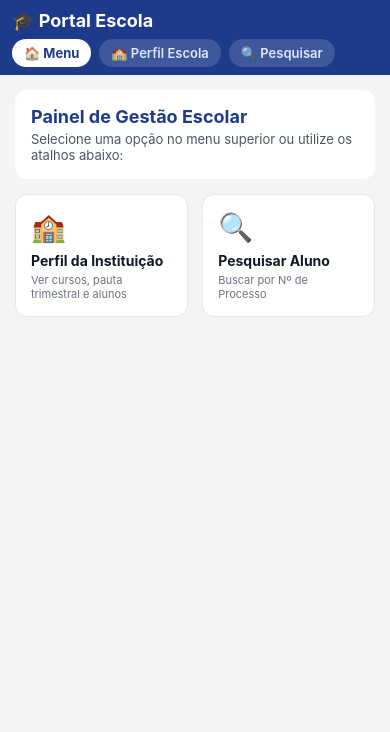
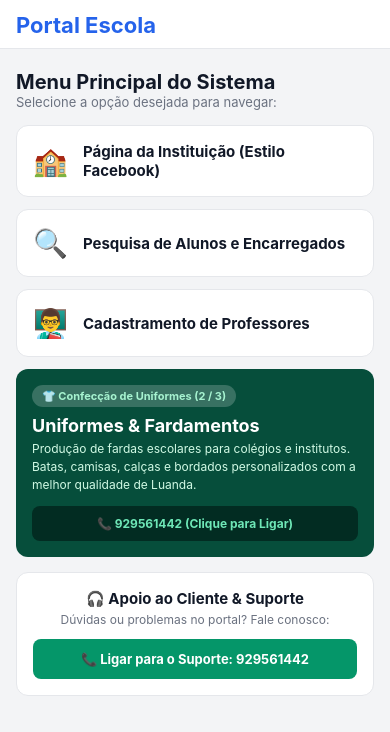
Before and after one commit to lucasbandej-boop/portal-escola-app-, a React Native app: screen / in a window 390 px wide. Shown: the top 732 px of the page. Built offline with nearby package versions, Linux system fonts and the light colour scheme.

Commit message:
Restaura o menu original da imagem

```diff
--- a/App.js
+++ b/App.js
@@ -5,7 +5,7 @@ import {
 } from 'react-native';
 import { createClient } from '@supabase/supabase-js';
 
-// Componente do Perfil da Instituição
+// Importa o perfil atualizado
 import PerfilInstituicao from './PerfilInstituicao';
 
 const SUPABASE_URL = 'https://oqllnyyoktxjdemyxtpb.supabase.co';
@@ -14,7 +14,7 @@ const SUPABASE_ANON_KEY = 'eyJhbGciOiJIUzI1NiIsInR5cCI6IkpXVCJ9.eyJpc3MiOiJzdXBh
 export const supabase = createClient(SUPABASE_URL, SUPABASE_ANON_KEY);
 
 export default function App() {
-  const [tela, setTela] = useState('menu'); // Inicia no MENU PRINCIPAL
+  const [tela, setTela] = useState('menu');
   const [loading, setLoading] = useState(false);
   const [session, setSession] = useState(null);
   const [instituicao, setInstituicao] = useState(null);
@@ -62,65 +62,87 @@ export default function App() {
     <SafeAreaView style={{ flex: 1, backgroundColor: '#F3F4F6' }}>
       <StatusBar barStyle="dark-content" />
 
-      {/* CABEÇALHO GLOBAL COM MENU DE NAVEGAÇÃO */}
-      <View style={styles.topBar}>
-        <Text style={styles.topLogo}>🎓 Portal Escola</Text>
-        <ScrollView horizontal showsHorizontalScrollIndicator={false} style={styles.navMenu}>
-          <TouchableOpacity
-            style={[styles.navBtn, tela === 'menu' && styles.navBtnActive]}
-            onPress={() => setTela('menu')}
-          >
-            <Text style={[styles.navText, tela === 'menu' && styles.navTextActive]}>🏠 Menu</Text>
+      {/* CABEÇALHO FIXO DO PORTAL */}
+      <View style={styles.headerSimples}>
+        <Text style={styles.topLogo}>Portal Escola</Text>
+        {tela !== 'menu' && (
+          <TouchableOpacity style={styles.btnVoltar} onPress={() => setTela('menu')}>
+            <Text style={styles.btnVoltarTexto}>⬅️ Voltar ao Menu</Text>
+          </TouchableOpacity>
+        )}
+      </View>
+
+      {/* MENU PRINCIPAL (IGUAL AO PRINT) */}
+      {tela === 'menu' && (
+        <ScrollView style={styles.container}>
+          <Text style={styles.tituloMenu}>Menu Principal do Sistema</Text>
+          <Text style={styles.subTituloMenu}>Selecione a opção desejada para navegar:</Text>
+
+          {/* CARD 1: PÁGINA DA INSTITUIÇÃO */}
+          <TouchableOpacity style={styles.cardMenu} onPress={() => setTela('instituicao')}>
+            <Text style={styles.iconCard}>🏫</Text>
+            <View style={styles.textCardContainer}>
+              <Text style={styles.tituloCard}>Página da Instituição (Estilo Facebook)</Text>
+            </View>
           </TouchableOpacity>
 
-          <TouchableOpacity
-            style={[styles.navBtn, tela === 'instituicao' && styles.navBtnActive]}
-            onPress={() => setTela('instituicao')}
-          >
-            <Text style={[styles.navText, tela === 'instituicao' && styles.navTextActive]}>🏫 Perfil Escola</Text>
+          {/* CARD 2: PESQUISA DE ALUNOS */}
+          <TouchableOpacity style={styles.cardMenu} onPress={() => setTela('pesquisa')}>
+            <Text style={styles.iconCard}>🔍</Text>
+            <View style={styles.textCardContainer}>
+              <Text style={styles.tituloCard}>Pesquisa de Alunos e Encarregados</Text>
+            </View>
           </TouchableOpacity>
 
+          {/* CARD 3: CADASTRAMENTO DE PROFESSORES */}
+          <TouchableOpacity style={styles.cardMenu} onPress={() => Alert.alert('Aviso', 'Ecrã de cadastramento')}>
+            <Text style={styles.iconCard}>👨‍🏫</Text>
+            <View style={styles.textCardContainer}>
+              <Text style={styles.tituloCard}>Cadastramento de Professores</Text>
+            </View>
+          </TouchableOpacity>
+
+          {/* BANNER DE PUBLICIDADE VERDE */}
           <TouchableOpacity
-            style={[styles.navBtn, tela === 'pesquisa' && styles.navBtnActive]}
-            onPress={() => setTela('pesquisa')}
+            style={styles.bannerVerde}
+            onPress={() => Linking.openURL('tel:929561442')}
           >
-            <Text style={[styles.navText, tela === 'pesquisa' && styles.navTextActive]}>🔍 Pesquisar</Text>
+            <View style={styles.badgeVerde}>
+              <Text style={styles.badgeText}>👕 Confecção de Uniformes (2 / 3)</Text>
+            </View>
+            <Text style={styles.tituloPubVerde}>Uniformes & Fardamentos</Text>
+            <Text style={styles.descPubVerde}>
+              Produção de fardas escolares para colégios e institutos. Batas, camisas, calças e bordados personalizados com a melhor qualidade de Luanda.
+            </Text>
+            <View style={styles.btnLigarVerde}>
+              <Text style={styles.btnLigarTexto}>📞 929561442 (Clique para Ligar)</Text>
+            </View>
           </TouchableOpacity>
-        </ScrollView>
-      </View>
 
-      {/* CONTEÚDO DINÂMICO DEPENDENDO DA TELA */}
-      {tela === 'menu' && (
-        <ScrollView style={styles.container}>
-          <View style={styles.cardHeader}>
-            <Text style={styles.welcomeTitle}>Painel de Gestão Escolar</Text>
-            <Text style={styles.welcomeSub}>Selecione uma opção no menu superior ou utilize os atalhos abaixo:</Text>
-          </View>
-
-          <View style={styles.gridMenu}>
-            <TouchableOpacity style={styles.gridItem} onPress={() => setTela('instituicao')}>
-              <Text style={styles.gridIcon}>🏫</Text>
-              <Text style={styles.gridTitle}>Perfil da Instituição</Text>
-              <Text style={styles.gridDesc}>Ver cursos, pauta trimestral e alunos</Text>
-            </TouchableOpacity>
-
-            <TouchableOpacity style={styles.gridItem} onPress={() => setTela('pesquisa')}>
-              <Text style={styles.gridIcon}>🔍</Text>
-              <Text style={styles.gridTitle}>Pesquisar Aluno</Text>
-              <Text style={styles.gridDesc}>Buscar por Nº de Processo</Text>
+          {/* CARD DE SUPORTE */}
+          <View style={styles.cardSuporte}>
+            <Text style={styles.tituloSuporte}>🎧 Apoio ao Cliente & Suporte</Text>
+            <Text style={styles.subSuporte}>Dúvidas ou problemas no portal? Fale conosco:</Text>
+            <TouchableOpacity
+              style={styles.btnSuporte}
+              onPress={() => Linking.openURL('tel:929561442')}
+            >
+              <Text style={styles.btnSuporteTexto}>📞 Ligar para o Suporte: 929561442</Text>
             </TouchableOpacity>
           </View>
         </ScrollView>
       )}
 
+      {/* TELA DO PERFIL */}
       {tela === 'instituicao' && (
-        <PerfilInstituicao instituicao={instituicao} />
+        <PerfilInstituicao />
       )}
 
+      {/* TELA DE PESQUISA */}
       {tela === 'pesquisa' && (
         <ScrollView style={styles.container}>
-          <View style={styles.card}>
-            <Text style={styles.title}>Consultar Aluno</Text>
+          <View style={styles.cardForm}>
+            <Text style={styles.tituloCard}>Consultar Aluno</Text>
             <TextInput
               style={styles.input}
               placeholder="Digite o Nº de Processo"
@@ -128,7 +150,7 @@ export default function App() {
               onChangeText={setNumProcPesquisa}
               keyboardType="numeric"
             />
-            <TouchableOpacity style={styles.btnPrimary} onPress={pesquisarAluno}>
+            <TouchableOpacity style={styles.btnBuscar} onPress={pesquisarAluno}>
               <Text style={styles.btnText}>Pesquisar</Text>
             </TouchableOpacity>
 
@@ -138,7 +160,6 @@ export default function App() {
               <View style={styles.resultBox}>
                 <Text style={styles.resultName}>{resultadoPesquisa.nome}</Text>
                 <Text style={styles.resultInfo}>Processo: {resultadoPesquisa.numero_processo}</Text>
-                <Text style={styles.resultInfo}>Turma/Curso: {resultadoPesquisa.curso_turma || 'N/A'}</Text>
               </View>
             )}
           </View>
@@ -149,29 +170,39 @@ export default function App() {
 }
 
 const styles = StyleSheet.create({
-  topBar: { backgroundColor: '#1E3A8A', paddingTop: 10, paddingBottom: 8, paddingHorizontal: 12 },
-  topLogo: { color: '#FFF', fontSize: 18, fontWeight: 'bold', marginBottom: 8 },
-  navMenu: { flexDirection: 'row' },
-  navBtn: { paddingVertical: 6, paddingHorizontal: 12, borderRadius: 20, backgroundColor: 'rgba(255,255,255,0.15)', marginRight: 8 },
-  navBtnActive: { backgroundColor: '#FFF' },
-  navText: { color: '#E0E7FF', fontWeight: '600', fontSize: 13 },
-  navTextActive: { color: '#1E3A8A', fontWeight: 'bold' },
+  headerSimples: { backgroundColor: '#FFF', paddingHorizontal: 16, paddingTop: 12, paddingBottom: 10, flexDirection: 'row', justifyContent: 'space-between', alignItems: 'center', borderBottomWidth: 1, borderBottomColor: '#E5E7EB' },
+  topLogo: { color: '#2563EB', fontSize: 22, fontWeight: 'bold' },
+  btnVoltar: { backgroundColor: '#E5E7EB', paddingHorizontal: 10, paddingVertical: 5, borderRadius: 6 },
+  btnVoltarTexto: { fontSize: 12, color: '#1F2937', fontWeight: 'bold' },
 
-  container: { flex: 1, padding: 15 },
-  cardHeader: { backgroundColor: '#FFF', padding: 16, borderRadius: 12, marginBottom: 15 },
-  welcomeTitle: { fontSize: 18, fontWeight: 'bold', color: '#1E3A8A' },
-  welcomeSub: { fontSize: 13, color: '#4B5563', marginTop: 4 },
+  container: { flex: 1, padding: 16, backgroundColor: '#F3F4F6' },
+  tituloMenu: { fontSize: 20, fontWeight: 'bold', color: '#111827', marginTop: 5 },
+  subTituloMenu: { fontSize: 13, color: '#6B7280', marginBottom: 15 },
 
-  gridMenu: { flexDirection: 'row', justifyContent: 'space-between', flexWrap: 'wrap' },
-  gridItem: { backgroundColor: '#FFF', width: '48%', padding: 15, borderRadius: 12, marginBottom: 15, borderWidth: 1, borderColor: '#E5E7EB' },
-  gridIcon: { fontSize: 28, marginBottom: 8 },
-  gridTitle: { fontSize: 14, fontWeight: 'bold', color: '#111827' },
-  gridDesc: { fontSize: 11, color: '#6B7280', marginTop: 4 },
+  cardMenu: { backgroundColor: '#FFF', borderRadius: 12, padding: 16, flexDirection: 'row', alignItems: 'center', marginBottom: 12, borderWidth: 1, borderColor: '#E5E7EB' },
+  iconCard: { fontSize: 28, marginRight: 15 },
+  textCardContainer: { flex: 1 },
+  tituloCard: { fontSize: 15, fontWeight: 'bold', color: '#111827' },
 
-  card: { backgroundColor: '#FFF', padding: 16, borderRadius: 12 },
-  title: { fontSize: 16, fontWeight: 'bold', color: '#1E3A8A', marginBottom: 12 },
-  input: { borderWidth: 1, borderColor: '#D1D5DB', borderRadius: 8, padding: 10, marginBottom: 12 },
-  btnPrimary: { backgroundColor: '#2563EB', padding: 12, borderRadius: 8, alignItems: 'center' },
+  // BANNER VERDE
+  bannerVerde: { backgroundColor: '#064E3B', borderRadius: 12, padding: 16, marginBottom: 15 },
+  badgeVerde: { backgroundColor: 'rgba(255,255,255,0.2)', paddingVertical: 4, paddingHorizontal: 10, borderRadius: 12, alignSelf: 'flex-start', marginBottom: 8 },
+  badgeText: { color: '#A7F3D0', fontSize: 11, fontWeight: 'bold' },
+  tituloPubVerde: { color: '#FFF', fontSize: 18, fontWeight: 'bold' },
+  descPubVerde: { color: '#D1FAE5', fontSize: 12, marginTop: 4, lineHeight: 18 },
+  btnLigarVerde: { backgroundColor: '#022C22', padding: 10, borderRadius: 8, alignItems: 'center', marginTop: 12 },
+  btnLigarTexto: { color: '#6EE7B7', fontWeight: 'bold', fontSize: 12 },
+
+  // SUPORTE
+  cardSuporte: { backgroundColor: '#FFF', borderRadius: 12, padding: 16, marginBottom: 25, borderWidth: 1, borderColor: '#E5E7EB', alignItems: 'center' },
+  tituloSuporte: { fontSize: 15, fontWeight: 'bold', color: '#111827' },
+  subSuporte: { fontSize: 12, color: '#6B7280', marginVertical: 4, textAlign: 'center' },
+  btnSuporte: { backgroundColor: '#059669', width: '100%', padding: 12, borderRadius: 8, alignItems: 'center', marginTop: 8 },
+  btnSuporteTexto: { color: '#FFF', fontWeight: 'bold', fontSize: 13 },
+
+  cardForm: { backgroundColor: '#FFF', padding: 16, borderRadius: 12 },
+  input: { borderWidth: 1, borderColor: '#D1D5DB', borderRadius: 8, padding: 10, marginTop: 10, marginBottom: 12 },
+  btnBuscar: { backgroundColor: '#2563EB', padding: 12, borderRadius: 8, alignItems: 'center' },
   btnText: { color: '#FFF', fontWeight: 'bold' },
   resultBox: { marginTop: 15, padding: 12, backgroundColor: '#EFF6FF', borderRadius: 8 },
   resultName: { fontSize: 15, fontWeight: 'bold', color: '#1E3A8A' },
```
